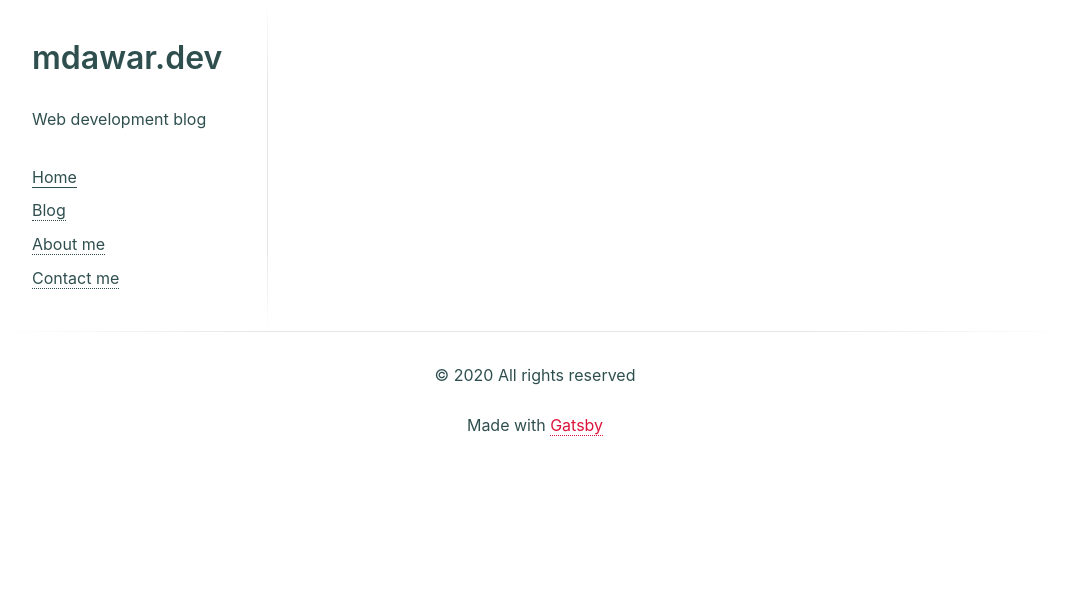
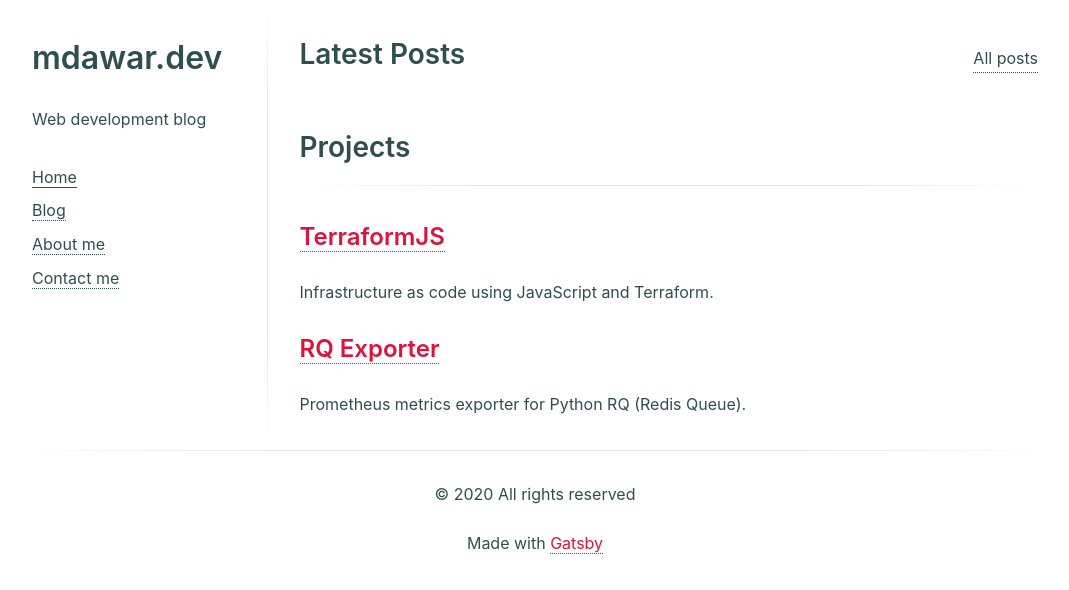
Before and after one commit to mdawar/mdawar.dev, a Gatsby site: page / in a window 1280 px wide. Shown: the whole page, without its empty margins (105-1174 px from the left). Built offline with nearby package versions, Linux system fonts and the light colour scheme; Gatsby itself is replaced by a stand-in of ours.

Commit message:
Added latest posts and projects sections

```diff
--- a/src/pages/index.js
+++ b/src/pages/index.js
@@ -1,15 +1,35 @@
 import React from 'react';
-import { graphql } from 'gatsby';
+import { graphql, Link } from 'gatsby';
 import Post from '../components/Post';
+import { SectionHeader } from '../styles/elements/content';
 
 export default function IndexPage({ data }) {
   const posts = data.allMdx.nodes;
 
   return (
     <>
-      {posts.map((post) => (
-        <Post key={post.id} post={post} />
-      ))}
+      <section>
+        <SectionHeader>
+          <h2>Latest Posts</h2>
+          <Link to="/blog">All posts</Link>
+        </SectionHeader>
+        {posts.map((post) => (
+          <Post key={post.id} post={post} />
+        ))}
+      </section>
+      <section>
+        <SectionHeader>
+          <h2>Projects</h2>
+        </SectionHeader>
+        <h3>
+          <a href="https://github.com/mdawar/terraformjs">TerraformJS</a>
+        </h3>
+        <p>Infrastructure as code using JavaScript and Terraform.</p>
+        <h3>
+          <a href="https://github.com/mdawar/rq-exporter">RQ Exporter</a>
+        </h3>
+        <p>Prometheus metrics exporter for Python RQ (Redis Queue).</p>
+      </section>
     </>
   );
 }
@@ -19,6 +39,7 @@ export const query = graphql`
     allMdx(
       filter: { frontmatter: { published: { eq: true } } }
       sort: { fields: frontmatter___date, order: DESC }
+      limit: 3
     ) {
       nodes {
         frontmatter {
--- a/src/styles/elements/content.js
+++ b/src/styles/elements/content.js
@@ -122,3 +122,31 @@ export const Pagination = styled.nav`
     left: 0;
   }
 `;
+
+export const SectionHeader = styled.div`
+  position: relative;
+  display: flex;
+  justify-content: space-between;
+  align-items: baseline;
+  flex-wrap: wrap;
+  padding-bottom: ${({ theme }) => theme.padding / 2}rem;
+  margin-bottom: ${({ theme }) => theme.padding}rem;
+
+  h2 {
+    margin: 0;
+  }
+
+  a {
+    color: ${({ theme }) => theme.color.text};
+  }
+
+  &::after {
+    content: '';
+    ${horizontalBg};
+    position: absolute;
+    width: 100%;
+    height: 0.01rem;
+    left: 0;
+    bottom: 0;
+  }
+`;
```
